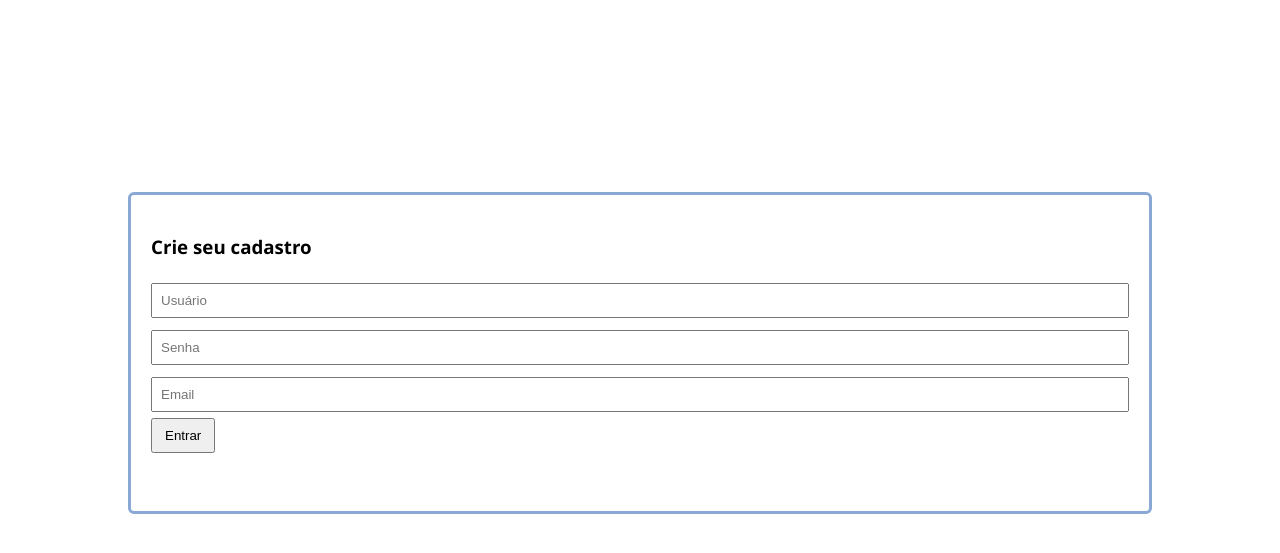
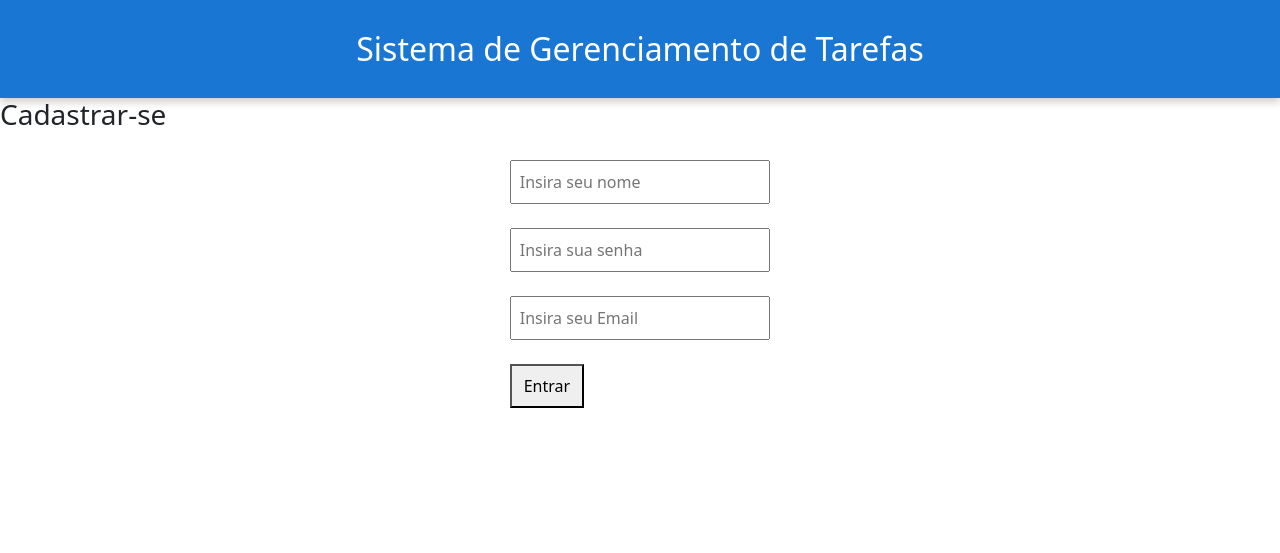
Before and after one commit to hisabellippel/Lista_Revisao_CRUD, a PHP site: page /public/cadastro.php in a window 1280 px wide. Shown: the top 553 px of the page. Run offline with PHP 8.4, Linux system fonts and the light colour scheme.

Commit message:
add - alterações no login e no cadastro

```diff
--- a/public/cadastro.php
+++ b/public/cadastro.php
@@ -1,19 +1,4 @@
-<html lang="en"><head><meta http-equiv="Content-Type" content="text/html; charset=UTF-8">
-<meta name="viewport" content="width=device-width, initial-scale=1.0">
-<link rel="stylesheet" href="../style/style.css">
-<title>Cadastro</title>
-<html lang="en">
-<head>
-    <meta charset="UTF-8">
-    <meta name="viewport" content="width=device-width, initial-scale=1.0">
-    <title>Caso você não tenha cadastro ainda, crie seu cadastro:</title>
-</head>
-
-<body>
-<div class="card">
-
 <?php
-
 include '../includes/conexao.php';
 
 if ($_SERVER['REQUEST_METHOD'] == 'POST') {
@@ -35,16 +20,39 @@ else {
 }
 
 ?>
-    <h3>Crie seu cadastro</h3>
-    <form method="post" action="create_tarefas.php">
-      <input type="text" name="nome" placeholder="Usuário" required>
-      <input type="password" name="senha" placeholder="Senha" required>
-      <input type="email" name="email" placeholder="Email" required>
+<html lang="pt-br">
+<head>
+    <meta charset="UTF-8">
+    <meta name="viewport" content="width=device-width, initial-scale=1.0">
+    <title>Cadastro</title>
+    <link rel="stylesheet" href="../style/style.css">
+    <link href="https://cdn.jsdelivr.net/npm/bootstrap@5.3.1/dist/css/bootstrap.min.css" rel="stylesheet">
+</head>
 
-      <button type="submit">Entrar</button>
-    </form>
-    <a href="login.php">Clique aqui caso já tenha cadastro</a>
-</div>
+<header class= "cabecalho">
+    <h1>Sistema de Gerenciamento de Tarefas</h1>
+</header>
+
+<body>
+<h3>Cadastrar-se</h3>
+    <div class="menu-container">
+        <form method="post" action="create_tarefas.php">
+            <div class="c2">
+                <input type="text" name="nome" placeholder="Insira seu nome" required>
+            </div>
+            <br>
+            <div class="c2">
+                <input type="password" name="senha" placeholder="Insira sua senha" required>
+            </div>
+            <br>
+            <div class="c2">
+                <input type="email" name="email" placeholder="Insira seu Email" required>
+            </div>
+            <br>
+            <button type="submit">Entrar</button> <br>
+            <a href="login.php">Clique aqui caso já tenha cadastro!</a>
+        </form>
+    </div>
 
 </body>
 </html>
--- a/public/login.php
+++ b/public/login.php
@@ -63,6 +63,7 @@ if ($_SERVER["REQUEST_METHOD"] === "POST") {
 </header>
 
 <body>
+<h3>Login</h3>
     <?php if (empty($_SESSION["email"])): ?>
 
         <div class="menu-container">
```
Also changed, not shown: style/style.css (line endings or trailing spaces).
